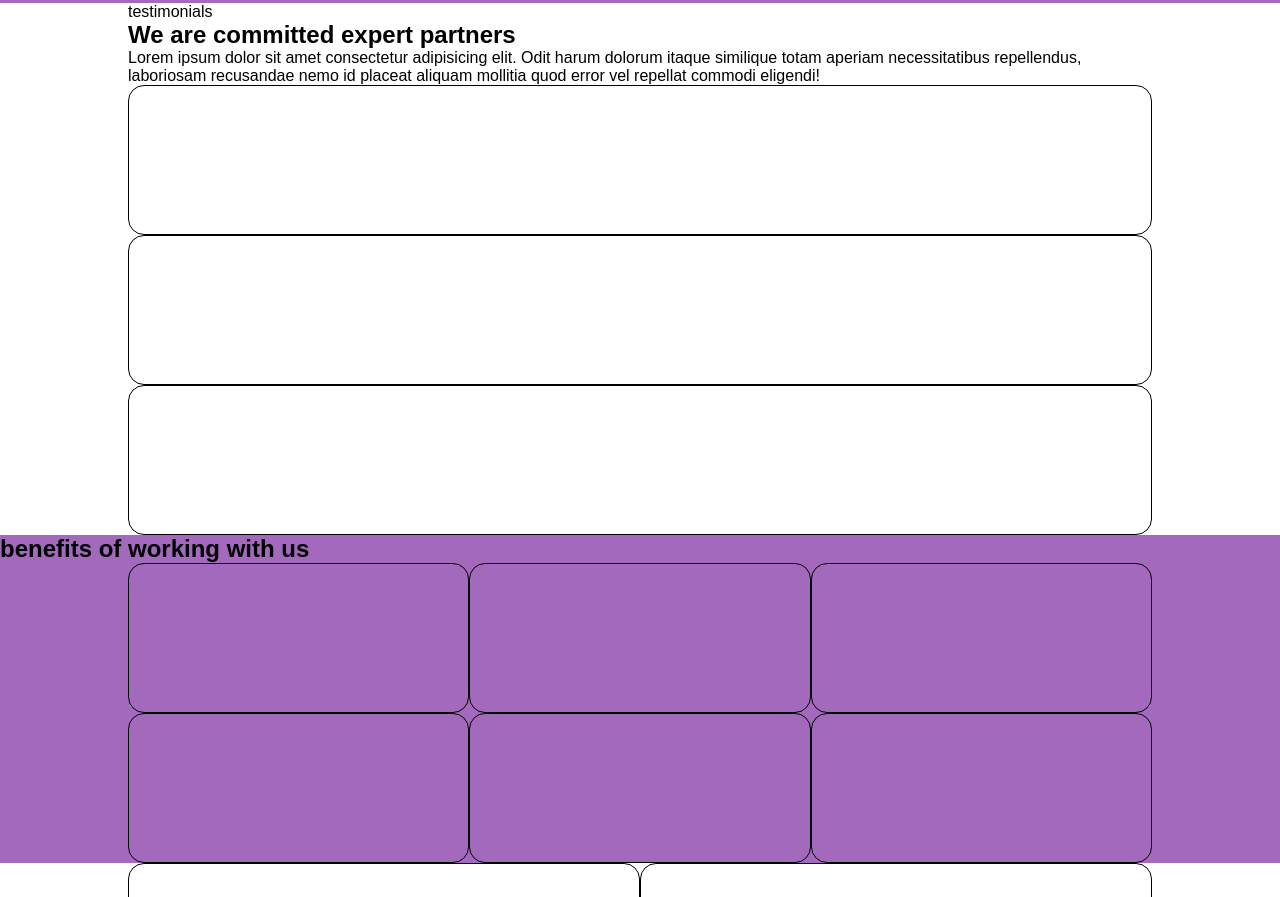
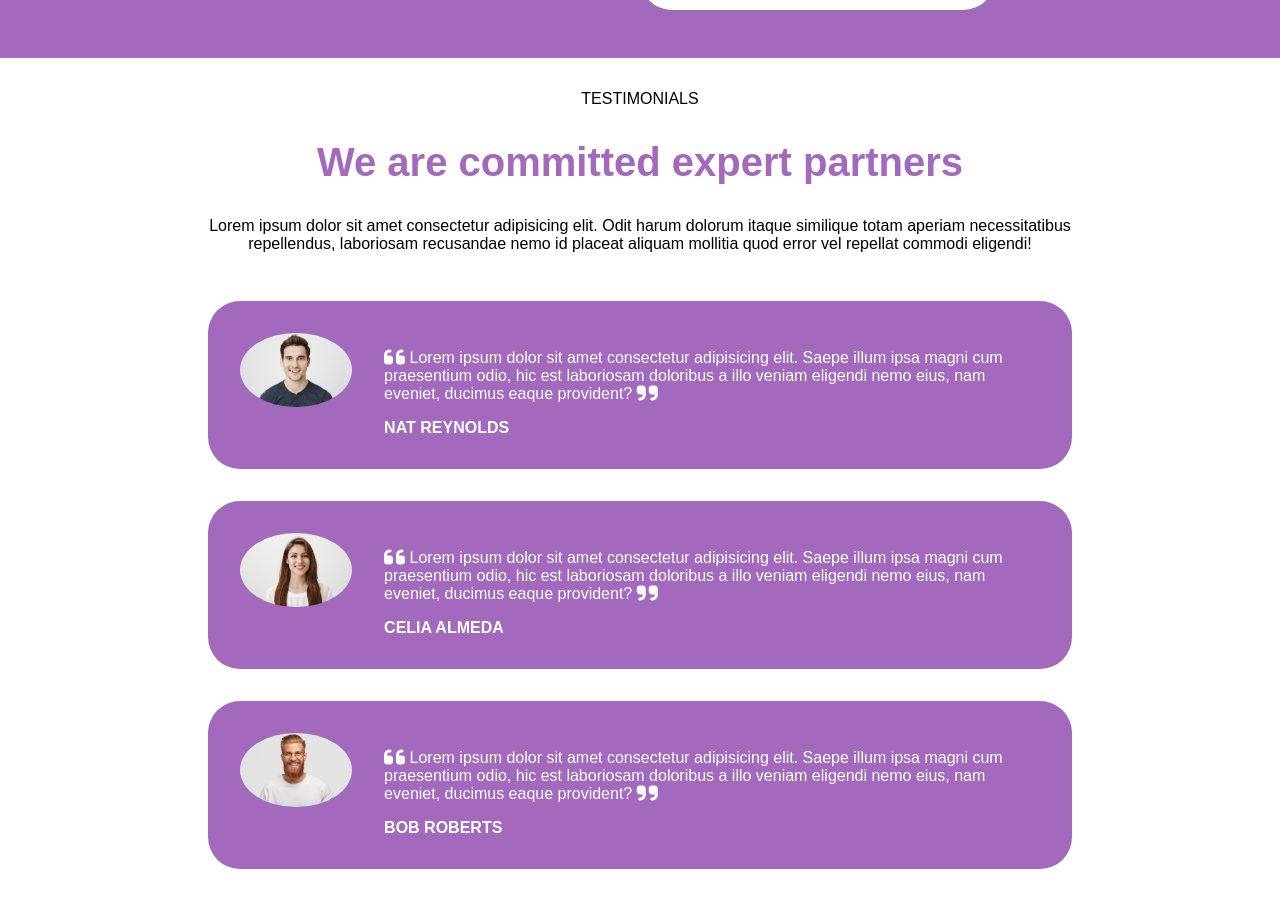
Before and after one commit to Nicowski25/htmlcss-responsive-layout, a plain HTML site: page index.html in a window 1280 px wide. Shown: the part 1403-2300 px from the top of the page. Drawn offline with Linux system fonts and the light colour scheme.

Commit message:
testimonials section

```diff
--- a/index.html
+++ b/index.html
@@ -37,7 +37,7 @@
 
     <main>
         <section id="demo" class="my-2">
-            <div class="container">
+            <div id="demo-container">
                 <div class="d-flex wrap">
                     <div class="democard col-12 col-md-8 col-lg-8 d-flex">
                         <div class="col-6 pd-1">
@@ -112,15 +112,40 @@
         </section>
 
         <section id="testimonials">
-            <div class="container">
-                <p>testimonials</p>
-                <h2>We are committed expert partners</h2>
-                <p>Lorem ipsum dolor sit amet consectetur adipisicing elit. Odit harum dolorum itaque similique totam aperiam necessitatibus repellendus, laboriosam recusandae nemo id placeat aliquam mollitia quod error vel repellat commodi eligendi!</p>
-
+            <div id="testimonial-container">
+                <div id="testimonial-intro">
+                    <p class="my-2">TESTIMONIALS</p>
+                    <h2 class="my-1 c-violet text-l">We are committed expert partners</h2>
+                    <p class="my-2">Lorem ipsum dolor sit amet consectetur adipisicing elit. Odit harum dolorum itaque similique totam aperiam necessitatibus repellendus, laboriosam recusandae nemo id placeat aliquam mollitia quod error vel repellat commodi eligendi!</p>
+                </div>
                 <div class="d-flex wrap">
-                    <div class="card col-12"></div>
-                    <div class="card col-12"></div>
-                    <div class="card col-12"></div>
+                    <div class="testimonial-card col-12 d-flex">
+                        <div>
+                            <img src="./img/testimonial1.jpg" alt="" class="testimonial-image">
+                        </div>
+                        <div>
+                            <p class="py-1"><i class="fa-solid fa-quote-left fa-xl"></i> Lorem ipsum dolor sit amet consectetur adipisicing elit. Saepe illum ipsa magni cum praesentium odio, hic est laboriosam doloribus a illo veniam eligendi nemo eius, nam eveniet, ducimus eaque provident? <i class="fa-solid fa-quote-right fa-xl"></i></p>
+                            <h4>NAT REYNOLDS</h4>
+                        </div>
+                    </div>
+                    <div class="testimonial-card col-12 d-flex">
+                        <div>
+                            <img src="./img/testimonial2.jpg" alt="" class="testimonial-image">
+                        </div>
+                        <div>
+                            <p class="py-1"><i class="fa-solid fa-quote-left fa-xl"></i> Lorem ipsum dolor sit amet consectetur adipisicing elit. Saepe illum ipsa magni cum praesentium odio, hic est laboriosam doloribus a illo veniam eligendi nemo eius, nam eveniet, ducimus eaque provident? <i class="fa-solid fa-quote-right fa-xl"></i></p>
+                            <h4>CELIA ALMEDA</h4>
+                        </div>
+                    </div>
+                    <div class="testimonial-card col-12 d-flex">
+                        <div>
+                            <img src="./img/testimonial3.jpg" alt="" class="testimonial-image">
+                        </div>
+                        <div>
+                            <p class="py-1"><i class="fa-solid fa-quote-left fa-xl"></i> Lorem ipsum dolor sit amet consectetur adipisicing elit. Saepe illum ipsa magni cum praesentium odio, hic est laboriosam doloribus a illo veniam eligendi nemo eius, nam eveniet, ducimus eaque provident? <i class="fa-solid fa-quote-right fa-xl"></i></p>
+                            <h4>BOB ROBERTS</h4>
+                        </div>
+                    </div>
             </div>
         </section>
 
--- a/style.css
+++ b/style.css
@@ -33,6 +33,11 @@
     margin-bottom: 2rem ;
 }
 
+.py-1 {
+    padding-top: 1rem;
+    padding-bottom: 1rem;
+}
+
 .w-100 {
     width: 100%;
 }
@@ -47,6 +52,10 @@
 
 .bgc-p {
     background-color: var(--primary);
+}
+
+.c-violet {
+    color: var(--violet);
 }
 
 .container {
@@ -98,6 +107,10 @@ img {
     text-align: center;
 }
 
+.text-l {
+    font-size: 250%;
+}
+
 /* #endregion utiities */
 
 /* #region header */
@@ -110,7 +123,7 @@ img {
 }
 
 .h-container {
-    width: 80%;
+    width: 70%;
     margin: auto;
     justify-content: space-between;
     align-items: center;
@@ -127,6 +140,13 @@ li {
 /* #endregion header */
 
 /* #region main */
+
+/* #region demo */
+
+#demo-container {
+    width: 70%;
+    margin: auto;
+}
 
 #demo i {
     font-size: 400%;
@@ -160,12 +180,16 @@ li {
     border: 10px solid var(--light);
 }
 
+/* #endregion demo */
+
+/* #region planning */
+
 #planning {
     padding: 3rem;
 }
 
 #planning-container {
-    width: 65%;
+    width: 60%;
     margin: auto;
     align-items: end;
 }
@@ -190,6 +214,38 @@ li {
     background-color: var(--violet);
     border-radius: 50%;
     border: none;
+}
+
+/* #endregion planning */
+
+/* #region testimonials */
+
+#testimonial-container {
+    width: 70%;
+    margin: auto;
+    margin-bottom: 2rem;
+}
+
+#testimonial-intro {
+    text-align: center;
+}
+
+.testimonial-card {
+    background-color: var(--violet);
+    padding: 2rem;
+    color: var(--light);
+    border-radius: 2rem;
+    margin: 1rem;
+}
+
+.testimonial-image {
+    width: 250px;
+    border-radius: 50%;
+    overflow: hidden;
+}
+
+.testimonial-card p,h4 {
+    padding-left: 2rem;
 }
 
 #planning,
```
